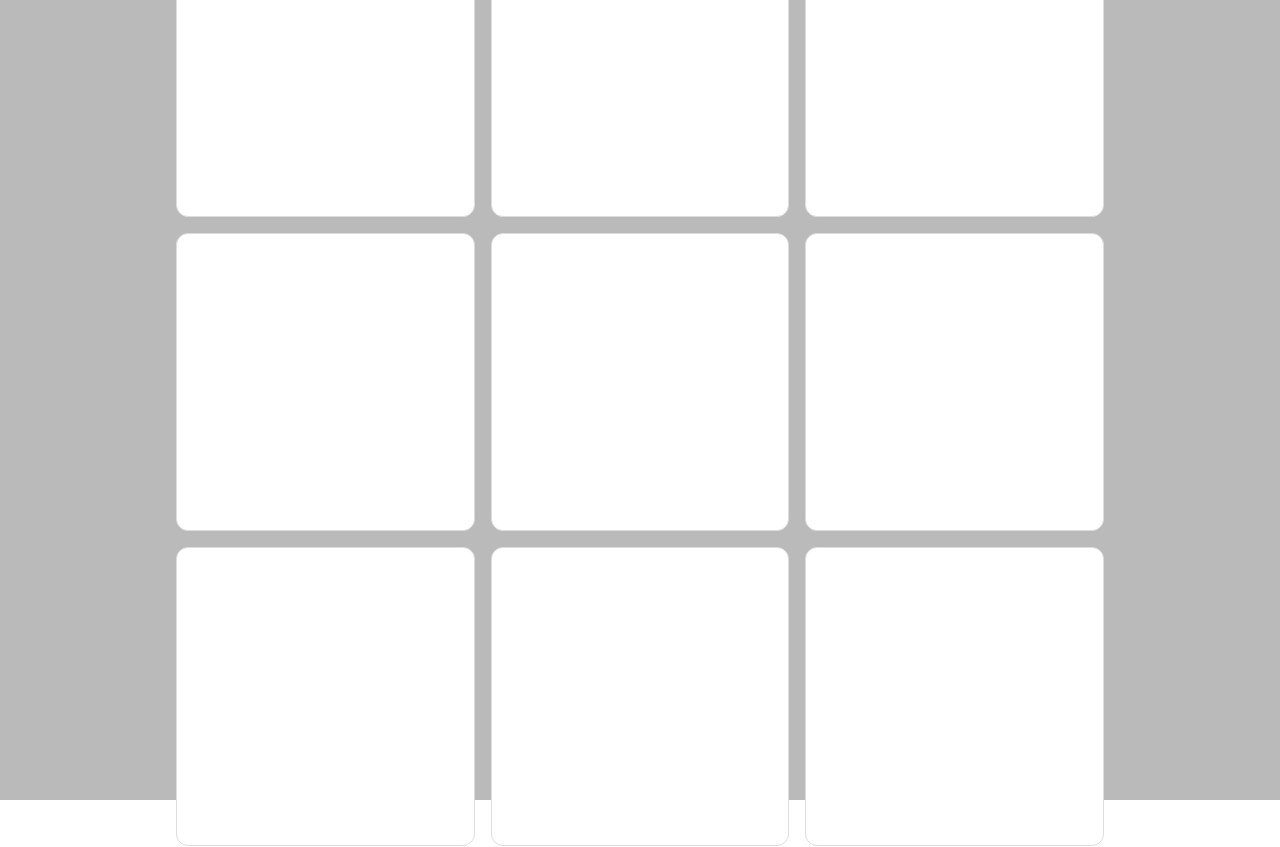
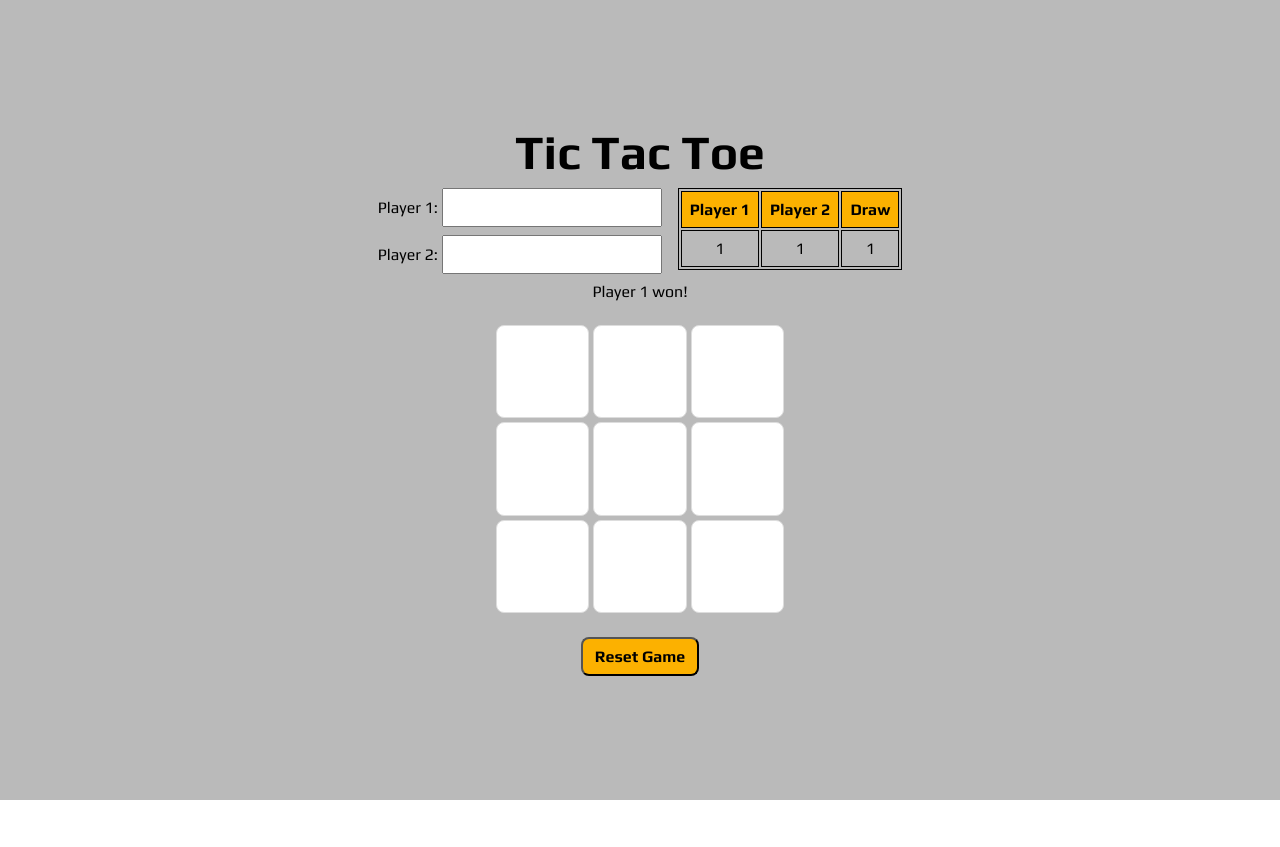
Before and after one commit to akhiljozph/t3-c2-aioe, a React (Vite) app: page / in a window 1280 px wide. Shown: the top 847 px of the page. After the commit the page ends 800 px from the top, so only its background shows below. Built offline with nearby package versions, Linux system fonts and the light colour scheme.

Commit message:
TTT-10 - Tic-tac-toe implementation.

```diff
--- a/src/components/board/Board.css
+++ b/src/components/board/Board.css
@@ -5,31 +5,29 @@
     height: inherit;
     background: #bababa;
     flex-direction: column;
-    gap: 2rem;
+    gap: 0.5rem;
 }
 
 .tic-tac-board {
-    width: 60rem;
+    width: 20rem;
     display: grid;
     grid-template-columns: repeat(3, 1fr);
     grid-template-rows: repeat(3, 1fr);
-    gap: 1rem;
+    gap: 0.25rem;
     padding: 1rem;
     box-sizing: border-box;
     background: transparent;
 }
 
 .reset-btn {
-    font-size: 5rem;
-    padding: 1rem 3rem;
-    border-radius: 1rem;
+    font-size: 1rem;
+    padding: 0.5rem 0.75rem;
+    border-radius: 0.5rem;
     cursor: pointer;
     background-color: #FCB100;
     color: #000;
     font-family: "play";
     font-weight: 700;
-    letter-spacing: 0.25rem;
-    ;
 }
 
 .reset-btn:hover {
@@ -38,7 +36,50 @@
 }
 
 .tic-tac-alert {
-    font-size: 5rem;
+    font-size: 1rem;
     font-family: "play";
     color: #000;
 }
+
+.tic-tac-players-information {
+    font-family: "play";
+    font-size: 1rem;
+    gap: 1rem;
+    display: flex;
+    flex-direction: row;
+}
+
+.tic-tac-input {
+    font-family: "play";
+    font-size: 1rem;
+    padding: 0.5rem;
+}
+
+.players-name {
+    display: flex;
+    flex-direction: column;
+    gap: 0.5rem;
+}
+
+table,
+th,
+td {
+    border-color: black;
+    border: 1px solid;
+}
+
+th,
+td {
+    padding: 0.5rem;
+    text-align: center;
+}
+
+th {
+    background-color: #FCB100;
+}
+
+header {
+    font-family: "play";
+    font-size: 3rem;
+    font-weight: 700;
+}
--- a/src/components/board/Board.tsx
+++ b/src/components/board/Board.tsx
@@ -34,6 +34,33 @@ function Board() {
 
     return (
         <section className="tic-tac-wrapper">
+            <header>Tic Tac Toe</header>
+            <section className="tic-tac-players-information">
+                <div className="players-name">
+                    <div>
+                        <label htmlFor="player-one">Player 1: </label>
+                        <input id="player-one" className="tic-tac-input" maxLength={10}/>
+                    </div>
+                    <div>
+                        <label htmlFor="player-two">Player 2: </label>
+                        <input id="player-two" className="tic-tac-input" maxLength={10}/>
+                    </div>
+                </div>
+                <div>
+                    <table>
+                        <tr>
+                            <th>Player 1</th>
+                            <th>Player 2</th>
+                            <th>Draw</th>
+                        </tr>
+                        <tr>
+                            <td>1</td>
+                            <td>1</td>
+                            <td>1</td>
+                        </tr>
+                    </table>
+                </div>
+            </section>
             <span className="tic-tac-alert">Player 1 won!</span>
             <div className="tic-tac-board">
                 {cells.map((cell, cellIndex) => (
--- a/src/components/cell/Cell.css
+++ b/src/components/cell/Cell.css
@@ -1,13 +1,13 @@
 .tic-tac-cell {
     color: #000;
     cursor: pointer;
-    font-size: 10rem;
+    font-size: 3rem;
     font-weight: 600;
     user-select: none;
     background: #fff;
     place-items: center;
     aspect-ratio: 1 / 1;
-    border-radius: 12px;
+    border-radius: 0.5rem;
     display: inline-grid;
     border: 1px solid #ddd;
     transition: transform .08s ease, box-shadow .08s ease;
```
